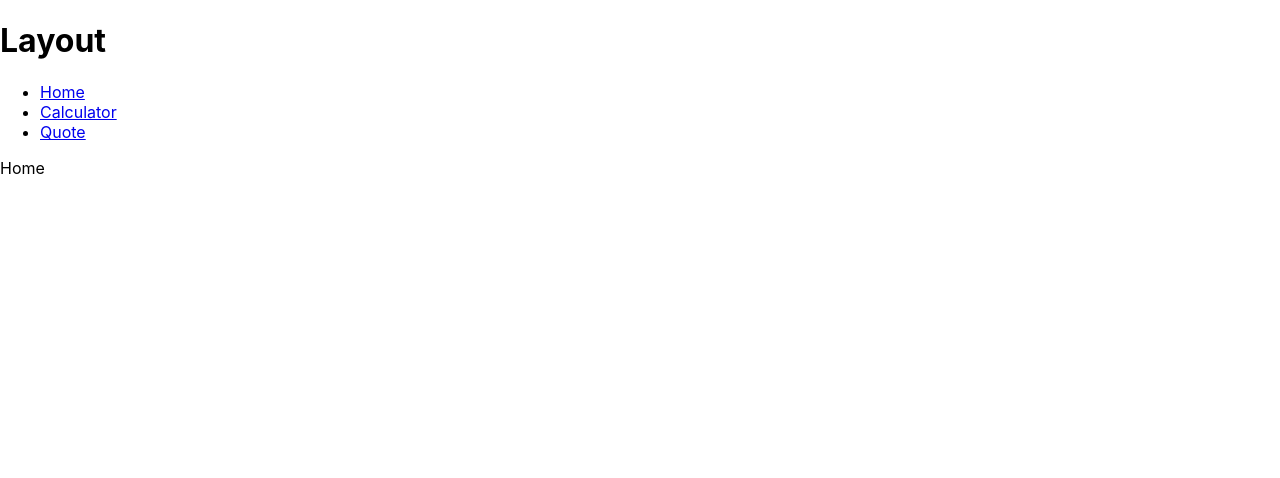
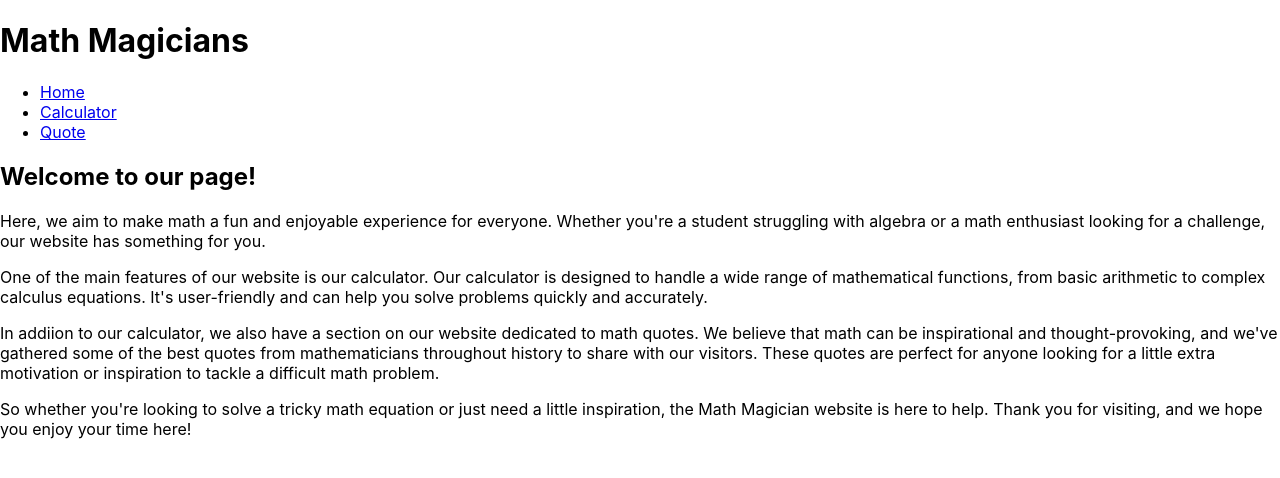
Before and after one commit to Matthieu96Code/math-magicians, a React (Create React App) app: page /math-magicians/home in a window 1280 px wide. Shown: the top 478 px of the page. Built offline with nearby package versions, Linux system fonts and the light colour scheme.

Commit message:
add a content to the Home page

```diff
--- a/src/App.js
+++ b/src/App.js
@@ -10,7 +10,8 @@ function App() {
   return (
     <Routes>
       <Route path="math-magicians/" element={<Layout />}>
-        <Route path="home" index element={<Home />} />
+        <Route index element={<Home />} />
+        <Route index path="home" element={<Home />} />
         <Route path="calculator" element={<Calculator />} />
         <Route path="quote" element={<Quotes />} />
       </Route>
--- a/src/components/Home.js
+++ b/src/components/Home.js
@@ -1,2 +1,34 @@
-const Home = () => <div>Home</div>;
+const Home = () => (
+  <nav className="home">
+    <h1>Welcome to our page!</h1>
+
+    <p>
+      Here, we aim to make math a fun and enjoyable experience for everyone.
+      Whether you&apos;re a student struggling with algebra or a math enthusiast looking for a
+      challenge, our website has something for you.
+    </p>
+
+    <p>
+      One of the main features of our website is our calculator.
+      Our calculator is designed to handle a wide range of mathematical functions,
+      from basic arithmetic to complex calculus equations.
+      It&apos;s user-friendly and can help you solve problems quickly and accurately.
+    </p>
+
+    <p>
+      In addiion to our calculator, we also have a section on our website
+      dedicated to math quotes. We believe that math can be inspirational
+      and thought-provoking, and we&apos;ve gathered some of the best quotes from
+      mathematicians throughout history to share with our visitors. These quotes
+      are perfect for anyone looking for a little extra motivation or
+      inspiration to tackle a difficult math problem.
+    </p>
+
+    <p>
+      So whether you&apos;re looking to solve a tricky math equation or just need
+      a little inspiration, the Math Magician website is here to help. Thank
+      you for visiting, and we hope you enjoy your time here!
+    </p>
+  </nav>
+);
 export default Home;
--- a/src/components/Layout.js
+++ b/src/components/Layout.js
@@ -3,7 +3,7 @@ import Navbar from './Navbar';
 
 const Layout = () => (
   <>
-    <h1>Layout</h1>
+    <h1>Math Magicians</h1>
     <Navbar />
     <Outlet />
   </>
```
